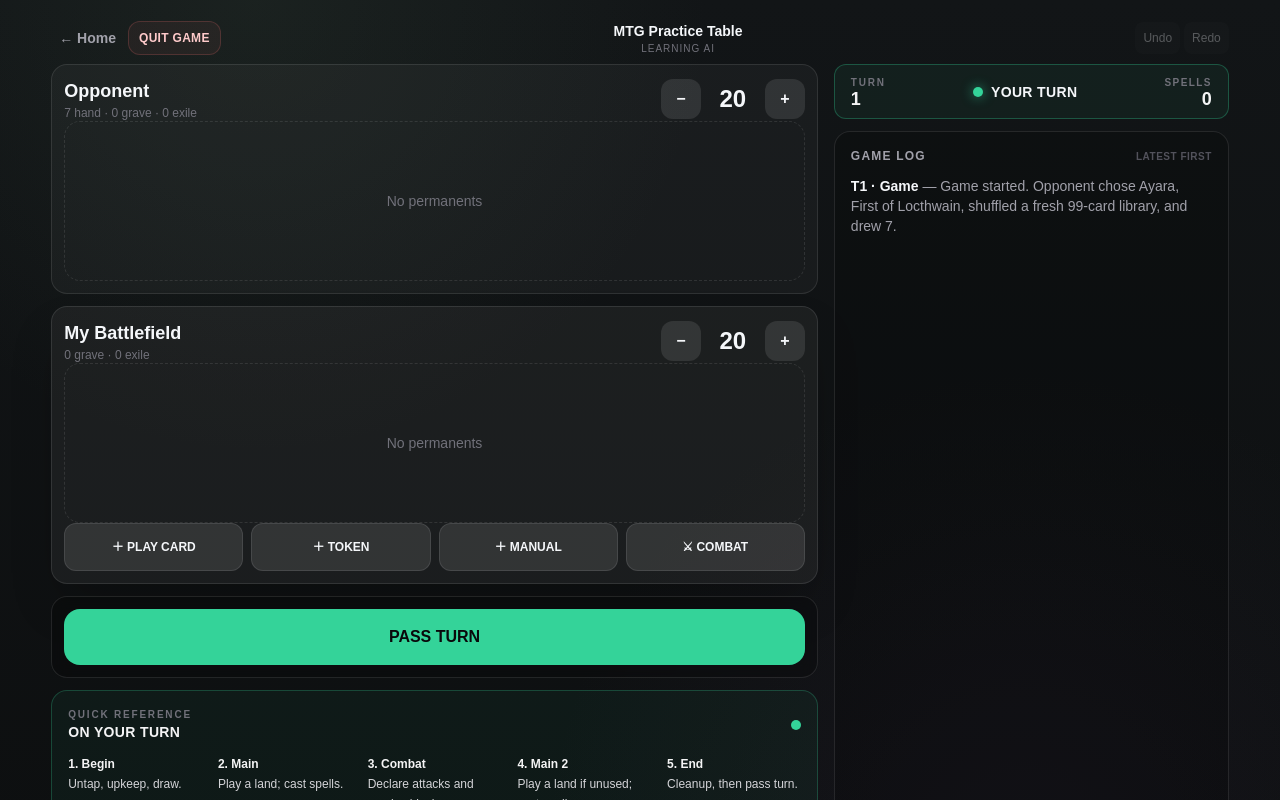
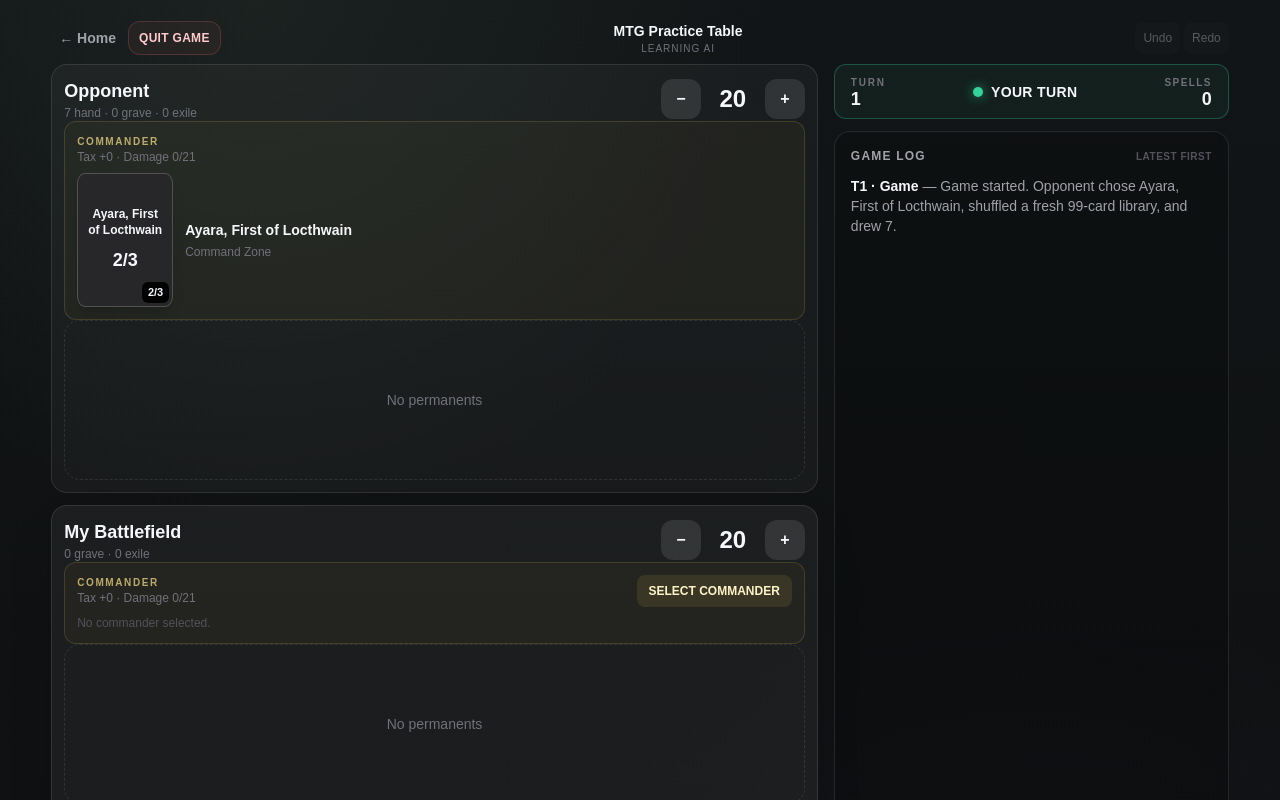
Before and after one commit to a0swald/mtg-practice-table, a Next.js app: page /game in a window 1280 px wide. Shown: the top 800 px of the page. Built offline with nearby package versions, Linux system fonts and the light colour scheme.

Commit message:
Add commander zones and real response casting

```diff
--- a/components/GameClient.tsx
+++ b/components/GameClient.tsx
@@ -4,13 +4,14 @@ import { useRouter } from 'next/navigation';
 import type { CardDefinition, CardInstance } from '@/types/card';
 import type { GameState } from '@/types/game';
 import { clearGame, loadGame, saveGame } from '@/lib/storage/gameStorage';
-import { createCardInstance, createToken, currentStats, newGame } from '@/lib/game/utils';
+import { createCardInstance, createToken, currentStats, newGame, uid } from '@/lib/game/utils';
 import { reduceGame, type BlockAssignment, type GameAction } from '@/lib/game/reducer';
 import { Battlefield } from './Battlefield';
 import { PlayerHeader } from './PlayerHeader';
 import { CardActionSheet } from './CardActionSheet';
 import { CardDetailModal } from './CardDetailModal';
 import { CardSearch } from './CardSearch';
+import { CommanderZone } from './CommanderZone';
 import { TokenCreator } from './TokenCreator';
 import { ManualCardCreator } from './ManualCardCreator';
 import { GameLog } from './GameLog';
@@ -24,10 +25,11 @@ const fallbackSettings = { aiOpponents: 1 as const, startingLife: 20, difficulty
 export function GameClient() {
  const router=useRouter();
  const [game,setGame]=useState<GameState|null>(null); const [past,setPast]=useState<GameState[]>([]); const [future,setFuture]=useState<GameState[]>([]);
- const [selected,setSelected]=useState<CardInstance>(); const [viewedOpponentCard,setViewedOpponentCard]=useState<CardInstance>(); const [searchOpen,setSearchOpen]=useState(false); const [tokenOpen,setTokenOpen]=useState(false); const [manualOpen,setManualOpen]=useState(false); const [attackMode,setAttackMode]=useState(false); const [attackers,setAttackers]=useState<string[]>([]); const [resolvingSpell,setResolvingSpell]=useState<CardDefinition>();
+ const [selected,setSelected]=useState<CardInstance>(); const [viewedOpponentCard,setViewedOpponentCard]=useState<CardInstance>(); const [searchOpen,setSearchOpen]=useState(false); const [commanderSearchOpen,setCommanderSearchOpen]=useState(false); const [responseSearchOpen,setResponseSearchOpen]=useState(false); const [tokenOpen,setTokenOpen]=useState(false); const [manualOpen,setManualOpen]=useState(false); const [attackMode,setAttackMode]=useState(false); const [attackers,setAttackers]=useState<string[]>([]); const [resolvingSpell,setResolvingSpell]=useState<CardDefinition>();
  useEffect(()=>{setGame(loadGame()??newGame(fallbackSettings))},[]);
  useEffect(()=>{if(game)saveGame(game)},[game]);
  const dispatch=(action:GameAction)=>{setGame(current=>{if(!current)return current;setPast(h=>[...h.slice(-39),current]);setFuture([]);return reduceGame(current,action)});};
+ const mutateGame=(mutator:(next:GameState)=>void)=>setGame(current=>{if(!current)return current;setPast(h=>[...h.slice(-39),current]);setFuture([]);const next=structuredClone(current);mutator(next);next.updatedAt=new Date().toISOString();return next;});
  const undo=()=>{if(!game||past.length===0)return;const prev=past[past.length-1];setFuture(f=>[game,...f]);setPast(p=>p.slice(0,-1));setGame(prev)};
  const redo=()=>{if(!game||future.length===0)return;const next=future[0];setPast(p=>[...p,game]);setFuture(f=>f.slice(1));setGame(next)};
  const quitGame=()=>{clearGame();router.replace('/')};
@@ -39,8 +41,12 @@ export function GameClient() {
  const incomingAttackers=game.pendingCombat?.source==='ai' ? ai.battlefield.filter(card=>game.pendingCombat?.attackerInstanceIds.includes(card.instanceId)) : [];
  const cardTap=(card:CardInstance)=>{if(attackMode){if(eligible.some(c=>c.instanceId===card.instanceId)){setAttackers(a=>a.includes(card.instanceId)?a.filter(id=>id!==card.instanceId):[...a,card.instanceId]);}return;}setSelected(card)};
  const addDefinition=(definition:CardDefinition)=>{const type=definition.typeLine.toLowerCase();if(type.includes('instant')||type.includes('sorcery')){setResolvingSpell(definition);return;}dispatch({type:'ADD_CARD',playerId:'player',card:createCardInstance(definition,'player','battlefield')});};
+ const addResponseDefinition=(definition:CardDefinition)=>{const type=definition.typeLine.toLowerCase();if(type.includes('instant')||type.includes('sorcery'))setResolvingSpell(definition);else dispatch({type:'LOG',actor:'Tutor',message:`${definition.name} is not an instant or sorcery response.`});};
+ const addCommander=(definition:CardDefinition)=>{const valid=definition.typeLine.toLowerCase().includes('legendary')&&(definition.typeLine.toLowerCase().includes('creature')||definition.oracleText?.toLowerCase().includes('can be your commander'));if(!valid){dispatch({type:'LOG',actor:'Tutor',message:`${definition.name} is not recognized as a legal commander.`});return;}mutateGame(next=>{const player=next.players.find(p=>p.id==='player');if(!player)return;const commander=createCardInstance(definition,'player','command');commander.isCommander=true;player.commander=commander;player.commanderTax=0;next.log.push({id:uid(),turn:next.turnNumber,actor:'You',message:`Selected ${definition.name} as commander.`});});};
+ const castCommander=()=>mutateGame(next=>{const player=next.players.find(p=>p.id==='player');if(!player?.commander||player.commander.zone!=='command')return;const card=structuredClone(player.commander);card.zone='battlefield';card.tapped=false;card.summoningSick=true;card.isCommander=true;player.commander={...card};player.battlefield.push(card);next.spellsCastThisTurn+=1;next.log.push({id:uid(),turn:next.turnNumber,actor:'You',message:`Cast commander ${card.name} with +${player.commanderTax} commander tax.`});});
+ const returnCommander=()=>mutateGame(next=>{const player=next.players.find(p=>p.id==='player');if(!player?.commander)return;const index=player.battlefield.findIndex(c=>c.instanceId===player.commander?.instanceId);if(index<0)return;const [card]=player.battlefield.splice(index,1);card.zone='command';card.tapped=false;card.summoningSick=false;player.commander=card;player.commanderTax+=2;next.log.push({id:uid(),turn:next.turnNumber,actor:'You',message:`Returned ${card.name} to the command zone. Commander tax is now +${player.commanderTax}.`});});
  const addManual=(name:string,p?:number,t?:number)=>dispatch({type:'ADD_CARD',playerId:'player',card:createToken('player',name,p,t)});
- const resolvePlayerDamage=()=>{if(!game.pendingCombat||game.pendingCombat.source!=='player')return;dispatch({type:'LIFE',playerId:game.pendingCombat.defenderId,delta:-game.pendingCombat.totalPower});dispatch({type:'SET_COMBAT',combat:undefined});setAttackMode(false);setAttackers([])};
+ const resolvePlayerDamage=()=>{if(!game.pendingCombat||game.pendingCombat.source!=='player')return;const blocked=new Set(game.pendingCombat.aiBlocks?.map(block=>block.attackerId)??[]);const commanderDamage=human.battlefield.filter(card=>card.isCommander&&game.pendingCombat?.attackerInstanceIds.includes(card.instanceId)&&!blocked.has(card.instanceId)).reduce((sum,card)=>sum+(currentStats(card)?.power??0),0);if(commanderDamage>0&&game.settings.commanderDamageEnabled)mutateGame(next=>{const defender=next.players.find(p=>p.id===game.pendingCombat?.defenderId);if(!defender)return;defender.commanderDamage['player']=(defender.commanderDamage['player']??0)+commanderDamage;next.log.push({id:uid(),turn:next.turnNumber,actor:'Combat',message:`${commanderDamage} commander damage dealt (${defender.commanderDamage['player']}/21).`});});dispatch({type:'LIFE',playerId:game.pendingCombat.defenderId,delta:-game.pendingCombat.totalPower});dispatch({type:'SET_COMBAT',combat:undefined});setAttackMode(false);setAttackers([])};
  const beginBlock=()=>dispatch({type:'LOG',actor:'You',message:'Assigning blockers for incoming combat.'});
  const resolveBlocks=(assignments:BlockAssignment[])=>dispatch({type:'RESOLVE_BLOCKS',assignments});
  const damageOpponentCard=(card:CardInstance,amount:number)=>{const next=card.damageMarked+amount;dispatch({type:'UPDATE_CARD',playerId:ai.id,instanceId:card.instanceId,patch:{damageMarked:next},log:`${resolvingSpell?.name ?? 'Spell'} dealt ${amount} damage to ${card.name}.`});const stats=currentStats(card);if(stats&&next>=stats.toughness)dispatch({type:'MOVE_CARD',playerId:ai.id,instanceId:card.instanceId,zone:'graveyard'});};
@@ -52,10 +58,10 @@ export function GameClient() {
 
   <div className="grid gap-3 xl:grid-cols-[minmax(0,1.65fr)_minmax(360px,0.85fr)] xl:items-stretch xl:gap-4 2xl:grid-cols-[minmax(0,1.8fr)_minmax(400px,0.8fr)]">
    <div className="min-w-0 space-y-3">
-    <section className="rounded-2xl border border-white/10 bg-white/[.035] p-3"><PlayerHeader name={ai.name} life={ai.life} onLife={d=>dispatch({type:'LIFE',playerId:ai.id,delta:d})} meta={`${ai.handCount} hand · ${ai.graveyard.length} grave · ${ai.exile.length} exile`}/><Battlefield cards={ai.battlefield} onCard={setViewedOpponentCard}/></section>
+    <section className="rounded-2xl border border-white/10 bg-white/[.035] p-3"><PlayerHeader name={ai.name} life={ai.life} onLife={d=>dispatch({type:'LIFE',playerId:ai.id,delta:d})} meta={`${ai.handCount} hand · ${ai.graveyard.length} grave · ${ai.exile.length} exile`}/><CommanderZone commander={ai.commander} tax={ai.commanderTax} damage={human.commanderDamage[ai.id]??0} readOnly onView={setViewedOpponentCard}/><Battlefield cards={ai.battlefield} onCard={setViewedOpponentCard}/></section>
 
-    <section className="rounded-2xl border border-white/10 bg-white/[.05] p-3 shadow-2xl"><PlayerHeader name="My Battlefield" life={human.life} onLife={d=>dispatch({type:'LIFE',playerId:'player',delta:d})} meta={`${human.graveyard.length} grave · ${human.exile.length} exile`}/><Battlefield cards={human.battlefield} onCard={cardTap} selectedIds={attackers} combatMode={attackMode} combatUnavailableIds={combatUnavailableIds}/>
-     {game.settings.tutorMode&&attackMode&&<p className="mb-3 rounded-xl bg-sky-400/10 p-3 text-xs leading-5 text-sky-100">Select untapped creatures without summoning sickness that are allowed to attack. Disabled creatures are dimmed and unavailable.</p>}
+    <section className="rounded-2xl border border-white/10 bg-white/[.05] p-3 shadow-2xl"><PlayerHeader name="My Battlefield" life={human.life} onLife={d=>dispatch({type:'LIFE',playerId:'player',delta:d})} meta={`${human.graveyard.length} grave · ${human.exile.length} exile`}/><CommanderZone commander={human.commander} tax={human.commanderTax} damage={ai.commanderDamage['player']??0} onSelect={()=>setCommanderSearchOpen(true)} onCast={castCommander} onReturn={returnCommander} onView={cardTap}/><Battlefield cards={human.battlefield} onCard={cardTap} selectedIds={attackers} combatMode={attackMode} combatUnavailableIds={combatUnavailableIds}/>
+     {game.settings.tutorMode&&attackMode&&<p className="mb-3 rounded-xl bg-sky-400/10 p-3 text-xs leading-5 text-sky-100">Select untapped creatures without summoning sickness that are allowed to attack. Commander combat damage is tracked separately.</p>}
      <div className="grid grid-cols-2 gap-2 sm:grid-cols-4"><Action onClick={()=>setSearchOpen(true)}>＋ PLAY CARD</Action><Action onClick={()=>setTokenOpen(true)}>＋ TOKEN</Action><Action onClick={()=>setManualOpen(true)}>＋ MANUAL</Action><Action onClick={()=>{if(!isPlayerTurn)return;setAttackMode(v=>!v);setAttackers([])}} disabled={!isPlayerTurn}>{attackMode?'CANCEL ATTACK':'⚔ COMBAT'}</Action></div>
      {attackMode&&<button disabled={!attackers.length||Boolean(game.pendingCombat)} onClick={()=>dispatch({type:'PLAYER_ATTACK',attackerIds:attackers,defenderId:ai.id})} className="mt-2 w-full rounded-xl bg-red-500 py-3 font-black disabled:opacity-40">ATTACK WITH {attackers.length || 0}</button>}
     </section>
@@ -75,10 +81,10 @@ export function GameClient() {
   </div>
 
   <SpellResolver spell={resolvingSpell} opponentName={ai.name} opponentLife={ai.life} opponentCards={ai.battlefield} pendingOpponentSpell={game.pendingAIAction?.cardName} onDamageOpponent={amount=>dispatch({type:'LIFE',playerId:ai.id,delta:-amount})} onDamageCard={damageOpponentCard} onDestroyCard={card=>dispatch({type:'MOVE_CARD',playerId:ai.id,instanceId:card.instanceId,zone:'graveyard'})} onExileCard={card=>dispatch({type:'MOVE_CARD',playerId:ai.id,instanceId:card.instanceId,zone:'exile'})} onCounterOpponentSpell={counterPendingWithPlayerSpell} onFinish={finishSpell} onCancel={()=>setResolvingSpell(undefined)}/>
-  <AIActionModal action={game.pendingAIAction} onResolve={definition=>dispatch({type:'RESOLVE_AI_ACTION',definition})} onCounter={()=>dispatch({type:'COUNTER_AI_ACTION'})}/>
+  {!resolvingSpell&&!responseSearchOpen&&<AIActionModal action={game.pendingAIAction} onResolve={definition=>dispatch({type:'RESOLVE_AI_ACTION',definition})} onCounter={()=>dispatch({type:'COUNTER_AI_ACTION'})} onCastResponse={()=>setResponseSearchOpen(true)}/>}
   <CombatPanel combat={game.pendingCombat} playerCards={human.battlefield} attackerCards={incomingAttackers} onTake={n=>dispatch({type:'RESOLVE_AI_DAMAGE',amount:n})} onBeginBlock={beginBlock} onResolveBlocks={resolveBlocks} onResolvePlayer={resolvePlayerDamage} onCancel={()=>dispatch({type:'SET_COMBAT',combat:undefined})}/>
 
-  <CardSearch open={searchOpen} onClose={()=>setSearchOpen(false)} onChoose={addDefinition}/><TokenCreator open={tokenOpen} onClose={()=>setTokenOpen(false)} onAdd={addManual}/><ManualCardCreator open={manualOpen} onClose={()=>setManualOpen(false)} onAdd={addManual}/>
+  <CardSearch open={searchOpen} onClose={()=>setSearchOpen(false)} onChoose={addDefinition}/><CardSearch open={commanderSearchOpen} onClose={()=>setCommanderSearchOpen(false)} onChoose={addCommander}/><CardSearch open={responseSearchOpen} onClose={()=>setResponseSearchOpen(false)} onChoose={addResponseDefinition}/><TokenCreator open={tokenOpen} onClose={()=>setTokenOpen(false)} onAdd={addManual}/><ManualCardCreator open={manualOpen} onClose={()=>setManualOpen(false)} onAdd={addManual}/>
   <CardActionSheet card={selected} onClose={()=>setSelected(undefined)} onUpdate={(patch,log)=>{if(selected)dispatch({type:'UPDATE_CARD',playerId:'player',instanceId:selected.instanceId,patch,log});setSelected(undefined)}} onMove={zone=>{if(selected)dispatch({type:'MOVE_CARD',playerId:'player',instanceId:selected.instanceId,zone});setSelected(undefined)}}/>
   <CardDetailModal card={viewedOpponentCard} onClose={()=>setViewedOpponentCard(undefined)}/>
  </main>;
```
